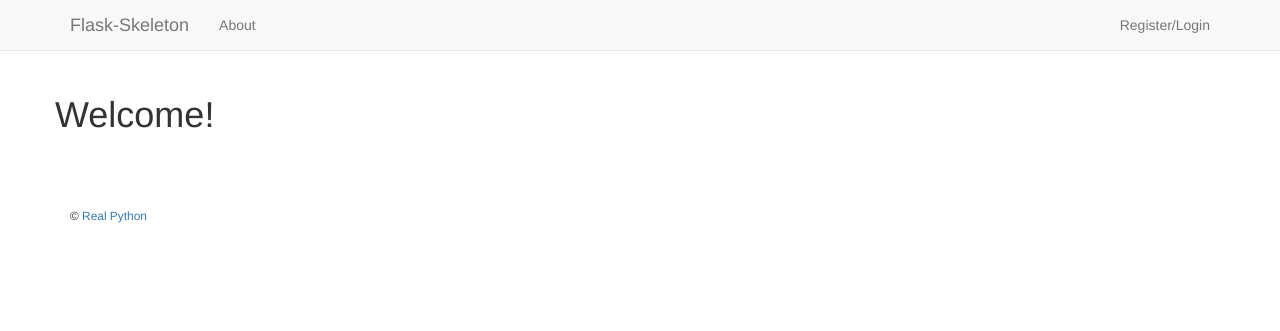
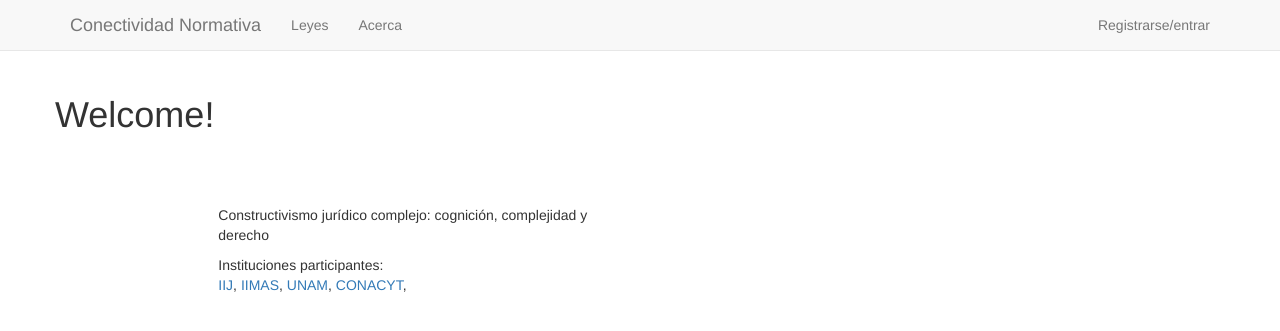
Before and after one commit to ivanvladimir/conectividad_old, a Flask app: page / in a window 1280 px wide. Shown: the top 331 px of the page. Run offline with Flask 2, Linux system fonts and the light colour scheme; some libraries are stand-ins or nearby versions; some web fonts are replaced.

Commit message:
Minor changes on names

```diff
--- a/webapp/project/client/templates/_base.html
+++ b/webapp/project/client/templates/_base.html
@@ -3,7 +3,7 @@
 
   <head>
     <meta charset="utf-8">
-    <title>Flask Skeleton{% block title %}{% endblock %}</title>
+    <title>Conectividad Normativa{% block title %}{% endblock %}</title>
     <!-- meta -->
     <meta name="description" content="">
     <meta name="author" content="">
--- a/webapp/project/client/templates/footer.html
+++ b/webapp/project/client/templates/footer.html
@@ -1,7 +1,17 @@
 <footer>
-  <div class="container">
-    <small>
-      <span>© <a href="mailto:michael@realpython.com">Real Python</a></span>
-    </small>
-  </div>
+	<div class="row">
+		<div class="col-md-2"></div>
+		<div class="col-md-4">
+		<p>
+			Constructivismo jurídico complejo: cognición, complejidad y derecho
+		</p>
+		Instituciones participantes:
+		<p>
+		<a href="https://www.juridicas.unam.mx">IIJ</a>,
+		<a href="https://www.iimas.unam.mx">IIMAS</a>,
+		<a href="https://www.unam.mx/">UNAM</a>,
+		<a href="https://www.conacyt.mx">CONACYT</a>,
+		</p>
+		</div>
+	</div>
 </footer>
--- a/webapp/project/client/templates/header.html
+++ b/webapp/project/client/templates/header.html
@@ -10,21 +10,22 @@
           <span class="icon-bar"></span>
           <span class="icon-bar"></span>
         </button>
-          <a class="navbar-brand" href="{{ url_for('main.home') }}">Flask-Skeleton</a>
+          <a class="navbar-brand" href="{{ url_for('main.home') }}">Conectividad Normativa</a>
       </div>
       <!-- Collect the nav links, forms, and other content for toggling -->
       <div class="collapse navbar-collapse" id="bs-example-navbar-collapse-1">
         <ul class="nav navbar-nav">
-          <li><a href="{{ url_for('main.about') }}">About</a></li>
+          <li><a href="{{ url_for('main.laws') }}">Leyes</a></li>
+          <li><a href="{{ url_for('main.about') }}">Acerca</a></li>
           {% if current_user.is_authenticated %}
-           <li><a href="{{ url_for('user.members') }}">Members</a></li>
+           <li><a href="{{ url_for('user.members') }}">Miembros</a></li>
           {% endif %}
         </ul>
         <ul class="nav navbar-nav navbar-right">
           {% if current_user.is_authenticated %}
-            <li><a href="{{ url_for('user.logout') }}">Logout</a></li>
+            <li><a href="{{ url_for('user.logout') }}">Salir</a></li>
           {% else %}
-            <li><a href="{{ url_for('user.login') }}"><span class="glyphicon glyphicon-user"></span>&nbsp;Register/Login</a></li>
+            <li><a href="{{ url_for('user.login') }}"><span class="glyphicon glyphicon-user"></span>&nbsp;Registrarse/entrar</a></li>
           {% endif %}
         </ul>
       </div>
--- a/webapp/project/client/templates/main/about.html
+++ b/webapp/project/client/templates/main/about.html
@@ -4,7 +4,8 @@
 
 <div class="body-content">
   <div class="row">
-    <h1>About</h1>
+    <h1>CONECTIVIDAD</h1>
+	<p>Aquí va una pequeña descripción</p>
   </div>
 </div>
 
--- a/webapp/project/server/__init__.py
+++ b/webapp/project/server/__init__.py
@@ -37,7 +37,6 @@ app.config.from_object(app_settings)
 login_manager = LoginManager()
 login_manager.init_app(app)
 bcrypt = Bcrypt(app)
-toolbar = DebugToolbarExtension(app)
 bootstrap = Bootstrap(app)
 db = SQLAlchemy(app)
 
--- a/webapp/project/server/main/views.py
+++ b/webapp/project/server/main/views.py
@@ -6,6 +6,14 @@
 #################
 
 from flask import render_template, Blueprint
+
+#######################
+#### loading JSONDB ###
+#######################
+
+from tinydb import TinyDB, Query
+db = TinyDB('DB.json')
+contensiosos = db.table('contensiosos')
 
 
 ################
@@ -28,3 +36,7 @@ def home():
 @main_blueprint.route("/about/")
 def about():
     return render_template("main/about.html")
+
+@main_blueprint.route("/laws/")
+def laws():
+    return render_template("main/laws.html",docs=contensiosos.all())
--- a/webapp/requirements.txt
+++ b/webapp/requirements.txt
@@ -1,4 +1,5 @@
 coverage==4.3.4
+tinydb==3.2.3
 Flask==0.12
 Flask-Bcrypt==0.7.1
 Flask-Bootstrap==3.3.7.1
```
